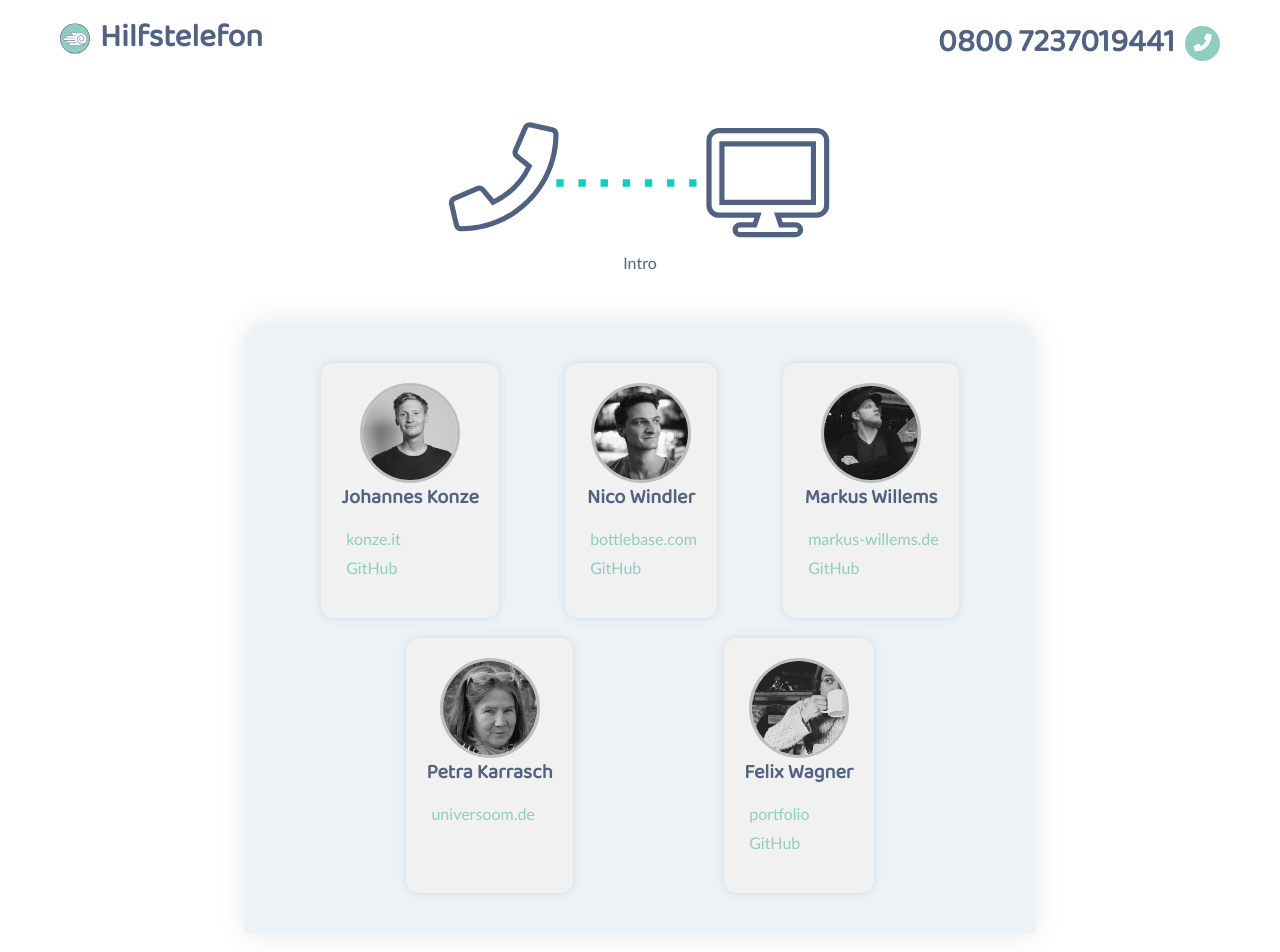
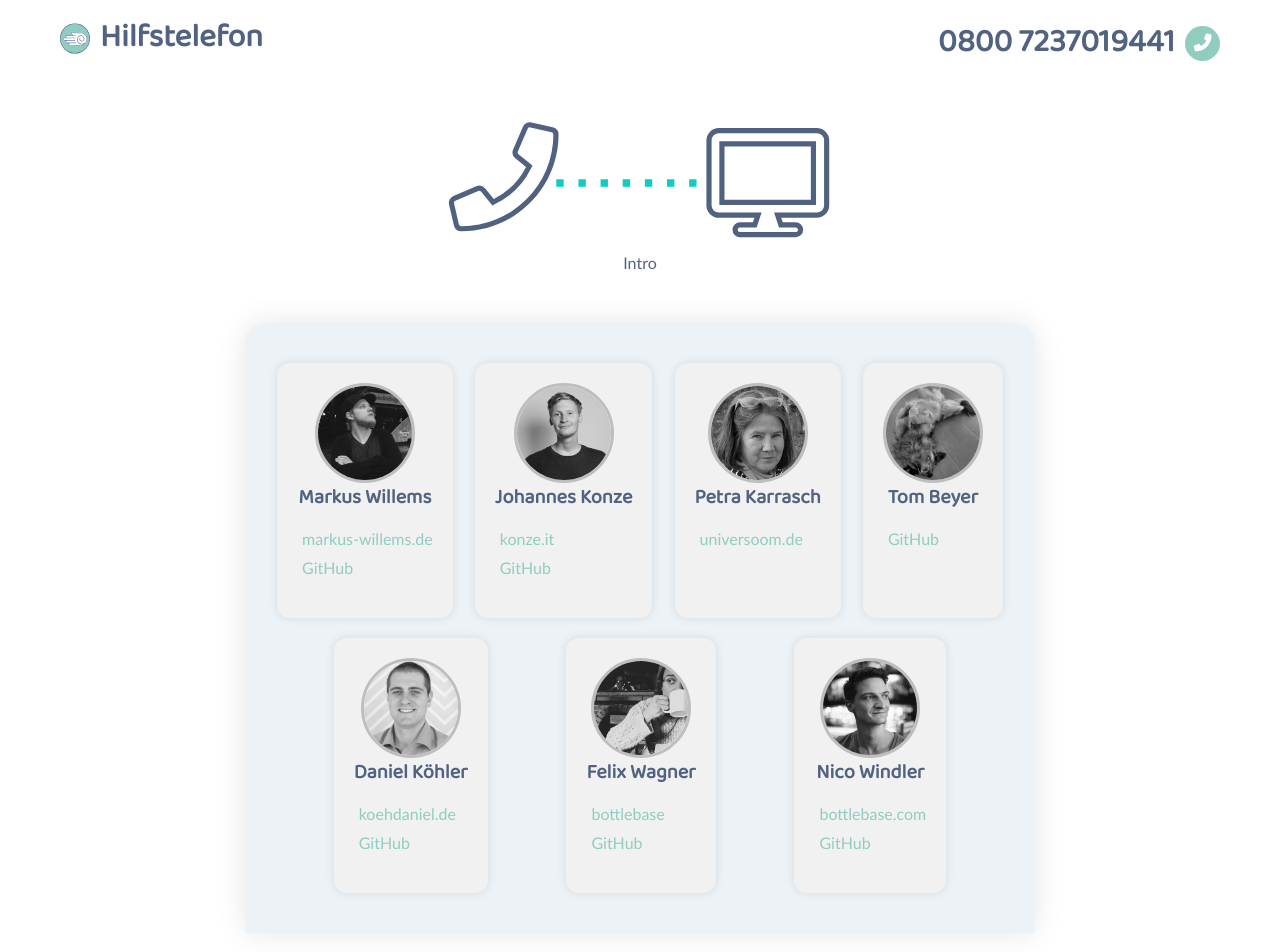
Before and after one commit to Hilfstelefon-WirVsVirus/hilfstelefon-frontend, a Vue app: page /impress in a window 1280 px wide. Shown: the top 952 px of the page. Built offline with nearby package versions, Linux system fonts and the light colour scheme.

Commit message:
Add new supporters

```diff
--- a/src/views/Impress.vue
+++ b/src/views/Impress.vue
@@ -120,8 +120,8 @@ export default {
         image: '/img/users/felix.jpg',
         links: [
           {
-            url: '//fwagner.de',
-            pretty: 'portfolio',
+            url: '//bottlebase.com',
+            pretty: 'bottlebase',
           },
           {
             url: '//github.com/felex0982',
@@ -156,7 +156,32 @@ export default {
             pretty: 'GitHub',
           },
         ],
-      }];
+      },
+      {
+        name: 'Tom Beyer',
+        image: '/img/users/Tom.jpg',
+        links: [
+          {
+            url: '//github.com/betom84',
+            pretty: 'GitHub',
+          },
+        ],
+      },
+      {
+        name: 'Daniel Köhler',
+        image: '/img/users/Daniel.jpg',
+        links: [
+          {
+            url: '//koehdaniel.de',
+            pretty: 'koehdaniel.de',
+          },
+          {
+            url: '//github.com/koehdaniel',
+            pretty: 'GitHub',
+          },
+        ],
+      },
+      ];
       return this.shuffleArray(users);
     },
   },
```
Also changed, not shown: public/img/users/Daniel.jpg (added), public/img/users/Tom.jpg (added).
